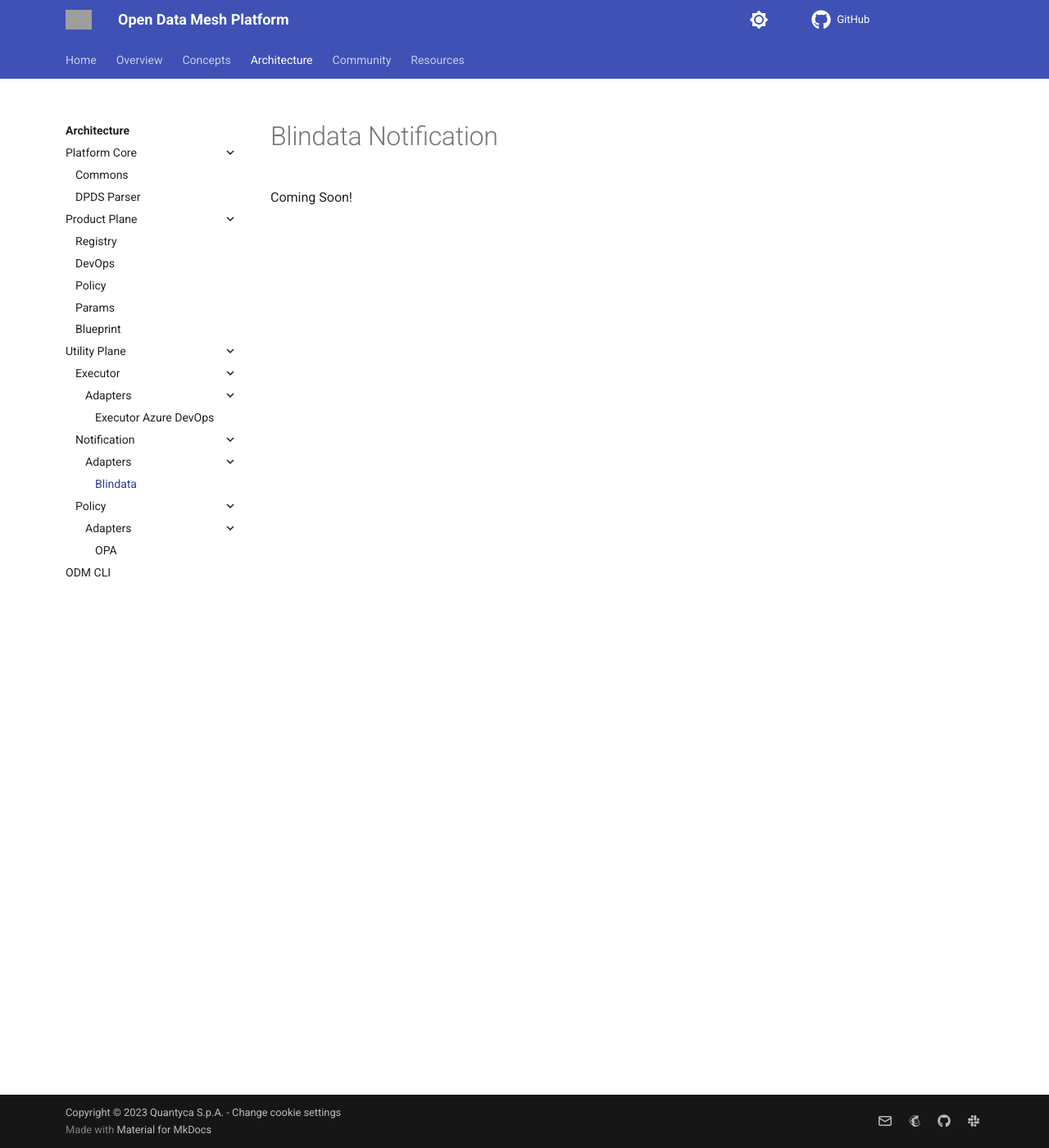
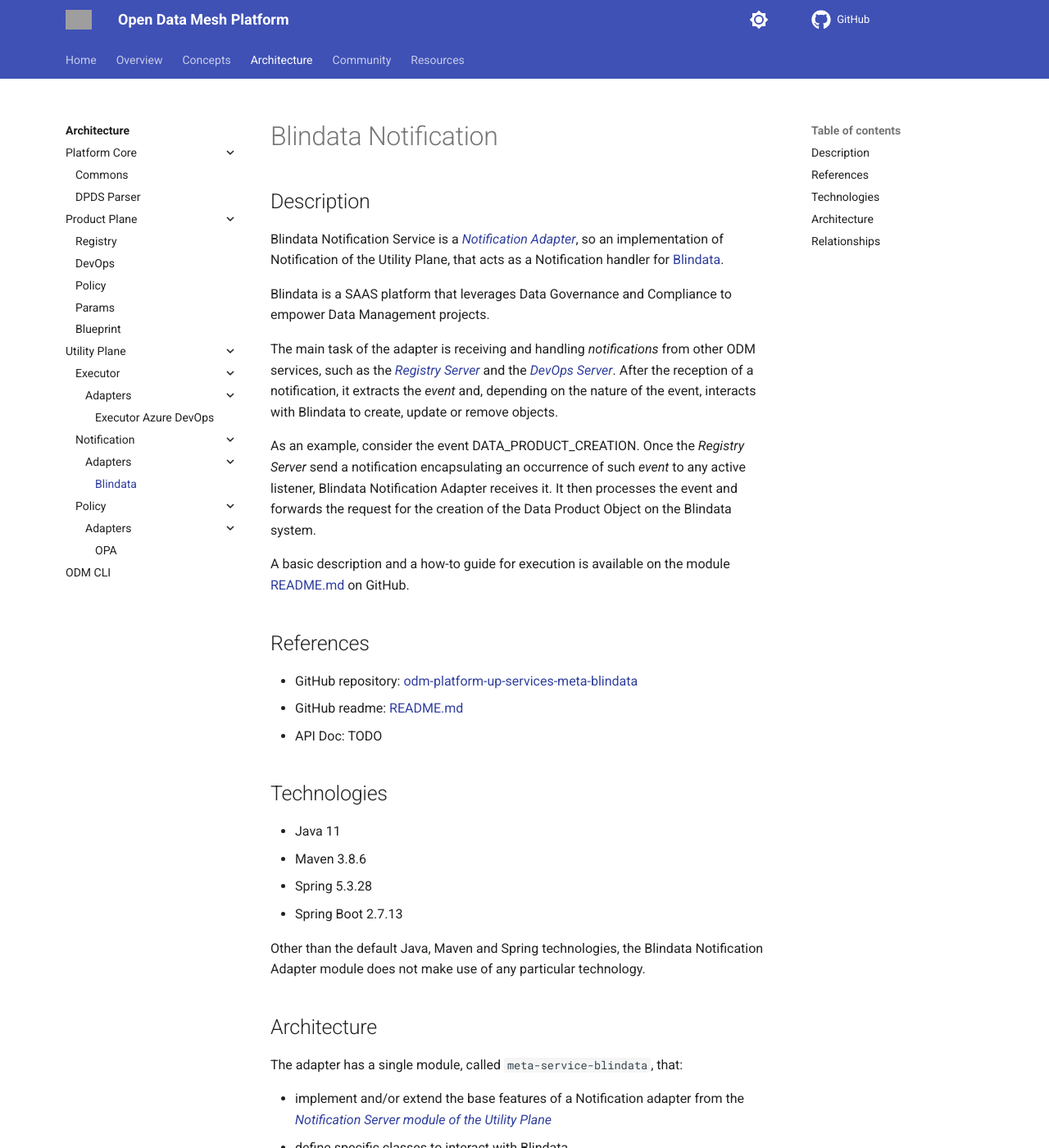
Before and after one commit to opendatamesh-initiative/odm-site-platform, an MkDocs documentation site: the page built from docs/architecture/utility-plane/notification/adapters/blindata.md, in a window 1280 px wide and 1400 px high. Shown: the whole window at 82% size. Built offline with MkDocs 1.6.1 and Material for MkDocs 9.7.7, drawn with Linux system fonts in a browser that asks for light colours; comment, search, counter and statistics services are not loaded; some of the changed text lies outside the part shown; grey boxes are pictures that could not be loaded.

Commit message:
Add blindata adapter page

```diff
--- a/docs/architecture/utility-plane/notification/adapters/blindata.md
+++ b/docs/architecture/utility-plane/notification/adapters/blindata.md
@@ -1,3 +1,58 @@
 # Blindata Notification
 
-Coming Soon!
+## Description
+
+Blindata Notification Service is a [_Notification Adapter_](../index.md),
+so an implementation of Notification of the Utility Plane,
+that acts as a Notification handler for [Blindata](https://blindata.io/).
+
+Blindata is a SAAS platform that leverages Data Governance and Compliance to empower Data Management projects.
+
+The main task of the adapter is receiving and handling _notifications_ from other ODM services, such as the
+[_Registry Server_](../../../product-plane/registry.md) and the [_DevOps Server_](../../../product-plane/devops.md).
+After the reception of a notification, it extracts the _event_ and, depending on the nature of the event, interacts with
+Blindata to create, update or remove objects.
+
+As an example, consider the event DATA_PRODUCT_CREATION.
+Once the _Registry Server_ send a notification encapsulating
+an occurrence of such _event_ to any active listener, Blindata Notification Adapter receives it.
+It then processes the event and forwards the request for the creation of the Data Product Object on the Blindata system.
+
+A basic description and a how-to guide for execution is available on the module [README.md](https://github.com/opendatamesh-initiative/odm-platform-up-services-meta-blindata/README.md) on GitHub.
+
+## References
+
+* GitHub repository: [odm-platform-up-services-meta-blindata](https://github.com/opendatamesh-initiative/odm-platform-up-services-meta-blindata)
+* GitHub readme: [README.md](https://github.com/opendatamesh-initiative/odm-platform-up-services-meta-blindata/README.md)
+* API Doc: TODO
+
+## Technologies
+
+* Java 11
+* Maven 3.8.6
+* Spring 5.3.28
+* Spring Boot 2.7.13
+
+Other than the default Java, Maven and Spring technologies,
+the Blindata Notification Adapter module does not make use of any particular technology.
+
+## Architecture
+The adapter has a single module, called `meta-service-blindata`, that:
+
+* implement and/or extend the base features of a Notification adapter from the [_Notification Server module of the Utility Plane_](../index.md)
+* define specific classes to interact with Blindata
+  * authentication and authorization
+  * services to interact with objects on Blindata
+
+![Blindata-Notification-diagram](../../../../images/architecture/utility-plane/notification/adapters/blindata_notification_architecture.png)
+
+## Relationships
+Blindata Executor Adapter it's not meant to be a standalone service,
+even if it has the ability to be used as an independent module.
+It contains all the required logic to interact with Blindata, but reacting on Notification reception makes it useless
+without other ODM services.
+
+Its default usage always includes interactions with:
+* Registry Service, to receive notification about registry operation on Data Product, such as creation, update, deletion, ...
+* DevOps Service, to receive notification about the lifecycle of Data Product objects
+* Blindata, to create, update or delete the objects representing Data Product and Data Product Version
```
Also changed, not shown: docs/architecture/utility-plane/notification/index.md (+0 -1 lines), docs/images/architecture/utility-plane/notification/adapters/blindata_notification_architecture.png (added).
